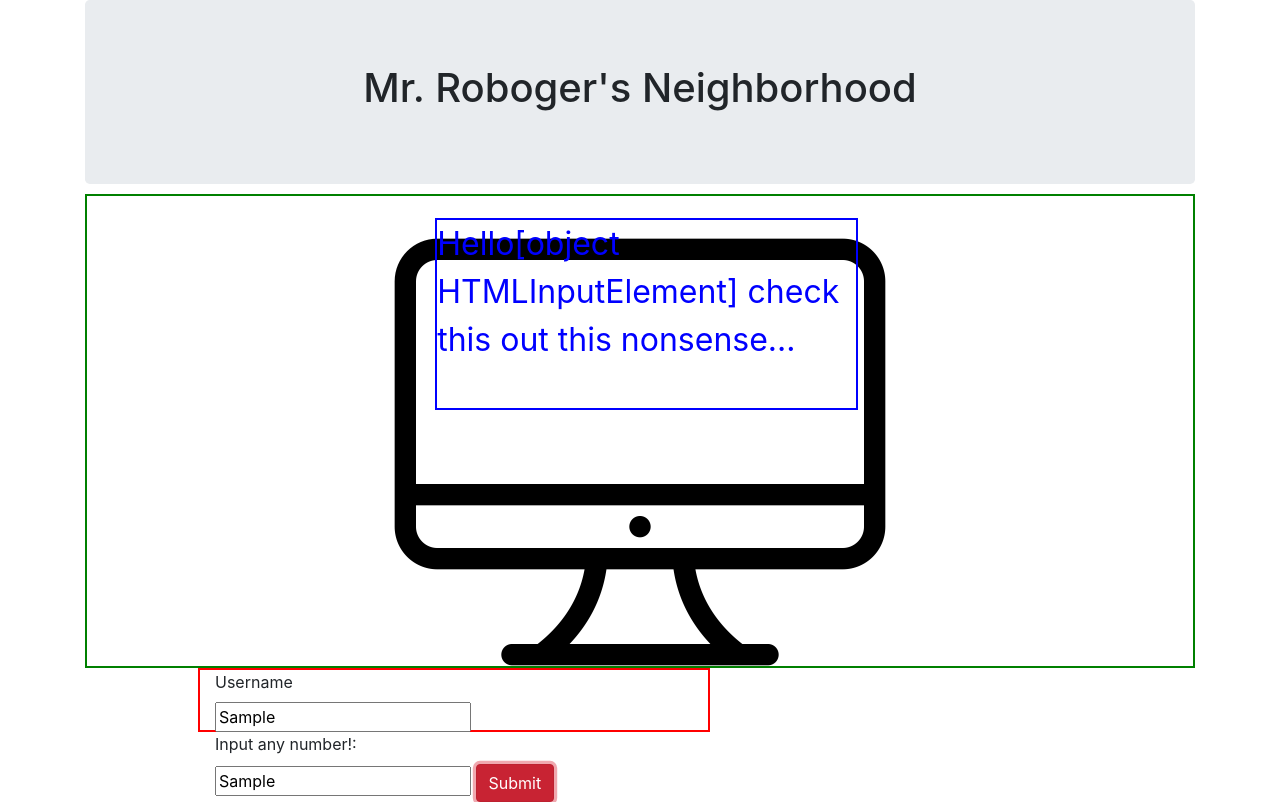
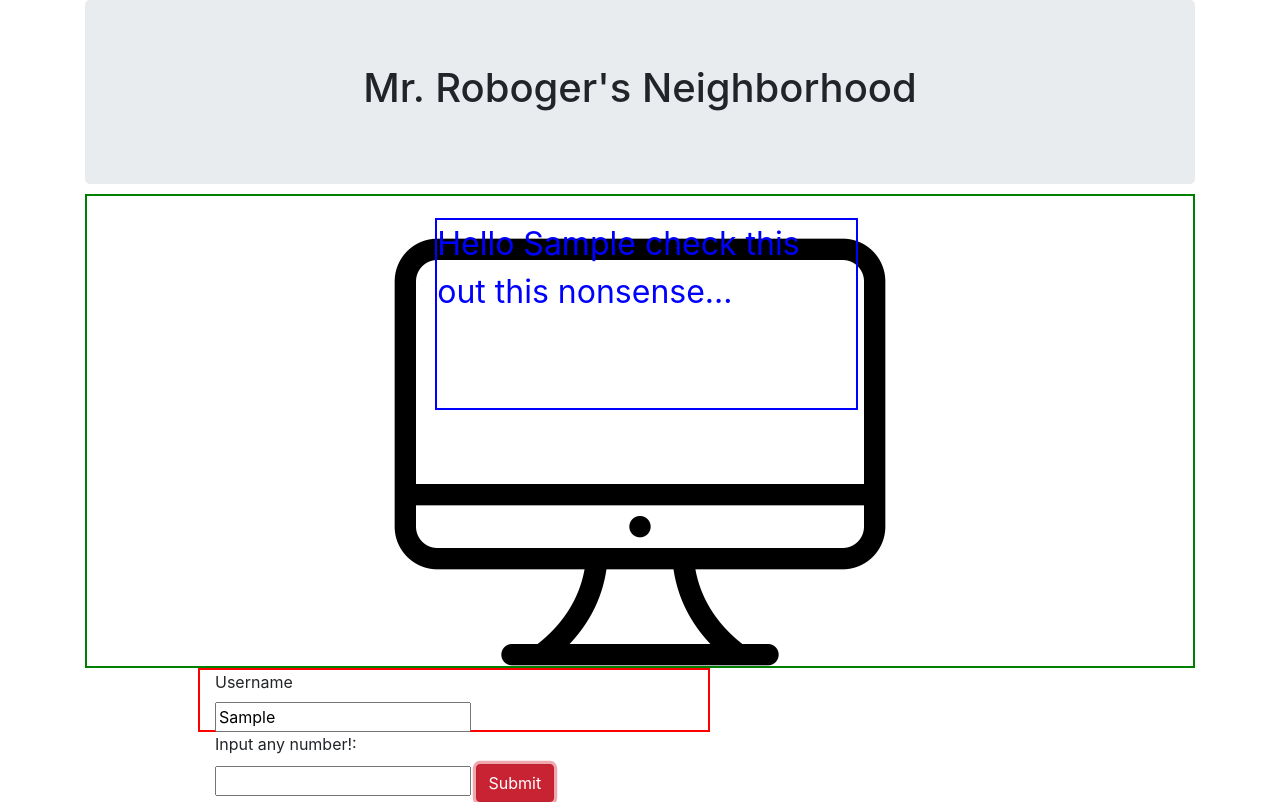
Before and after one commit to ConnorBurgess/mr-robogers-neighborhood, a plain HTML site: page index.html in a window 1280 px wide. Both pictures are taken after typing "Sample", "Sample" into the empty fields and a click on the button "Submit". Drawn offline with Linux system fonts and the light colour scheme.

Commit message:
make text confined to output div and make name field functional

```diff
--- a/css/styles.css
+++ b/css/styles.css
@@ -32,6 +32,8 @@
   right: 33vw;
   position:absolute;
   height: 15vw;
+  white-space: normal;
+  overflow: scroll
 }
 
 * {
--- a/js/scripts.js
+++ b/js/scripts.js
@@ -49,10 +49,9 @@ $("#submit-form").submit(function (event) {
 console.log(beepBoop(5));
   let testNum = [];
   testNum = beepBoop(5);
-  //const inputNum = $("input#first-input").val();
   $("#output").empty();
-  $("#output").text("Hello" + username + " check this out this nonsense... \n" + beepBoop($("input#input-number").val()));
-  console.log(testNum);
+  $("#output").text("Hello " + $("input#username").val().charAt(0).toUpperCase() + $("input#username").val().slice(1) + " check this out this nonsense... \n" + beepBoop($("input#input-number").val()));
+  $('#input-number').val('');
   event.preventDefault();
 
 
```
Also changed, not shown: 1 other file.
